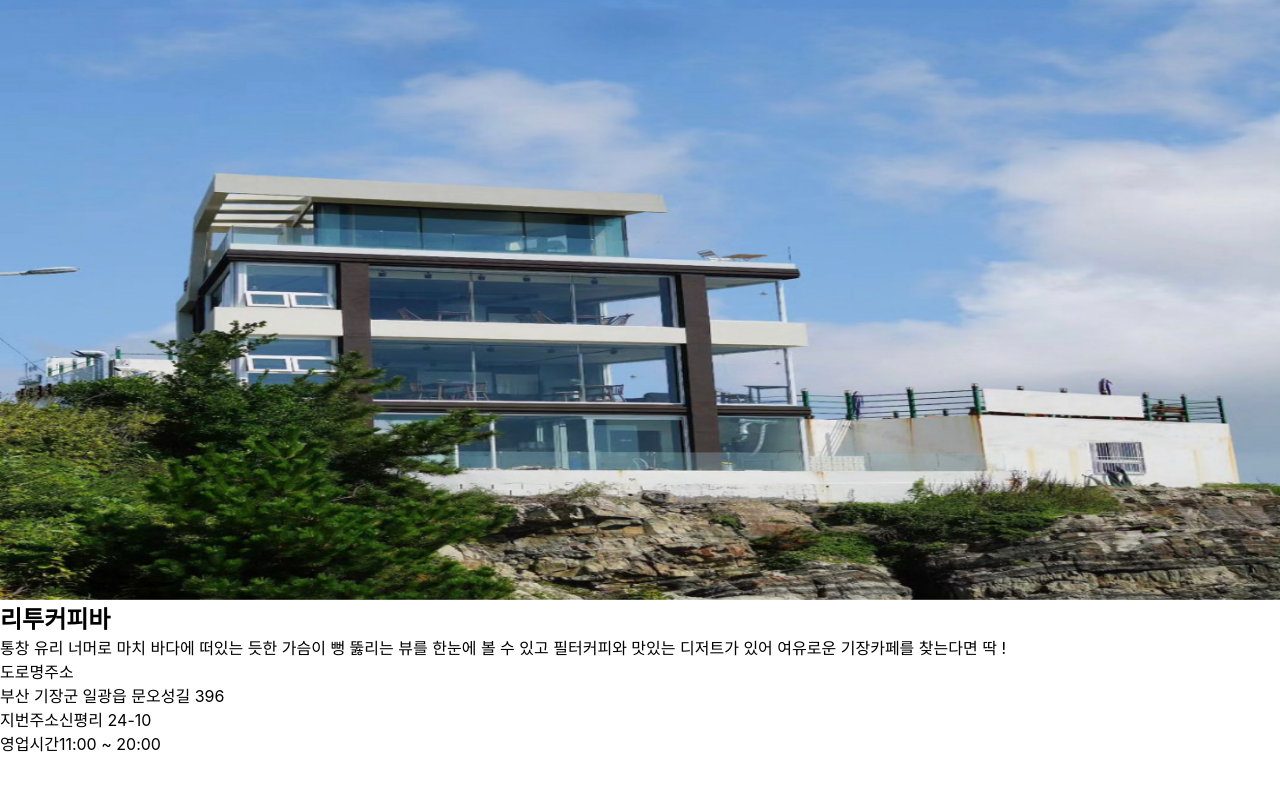
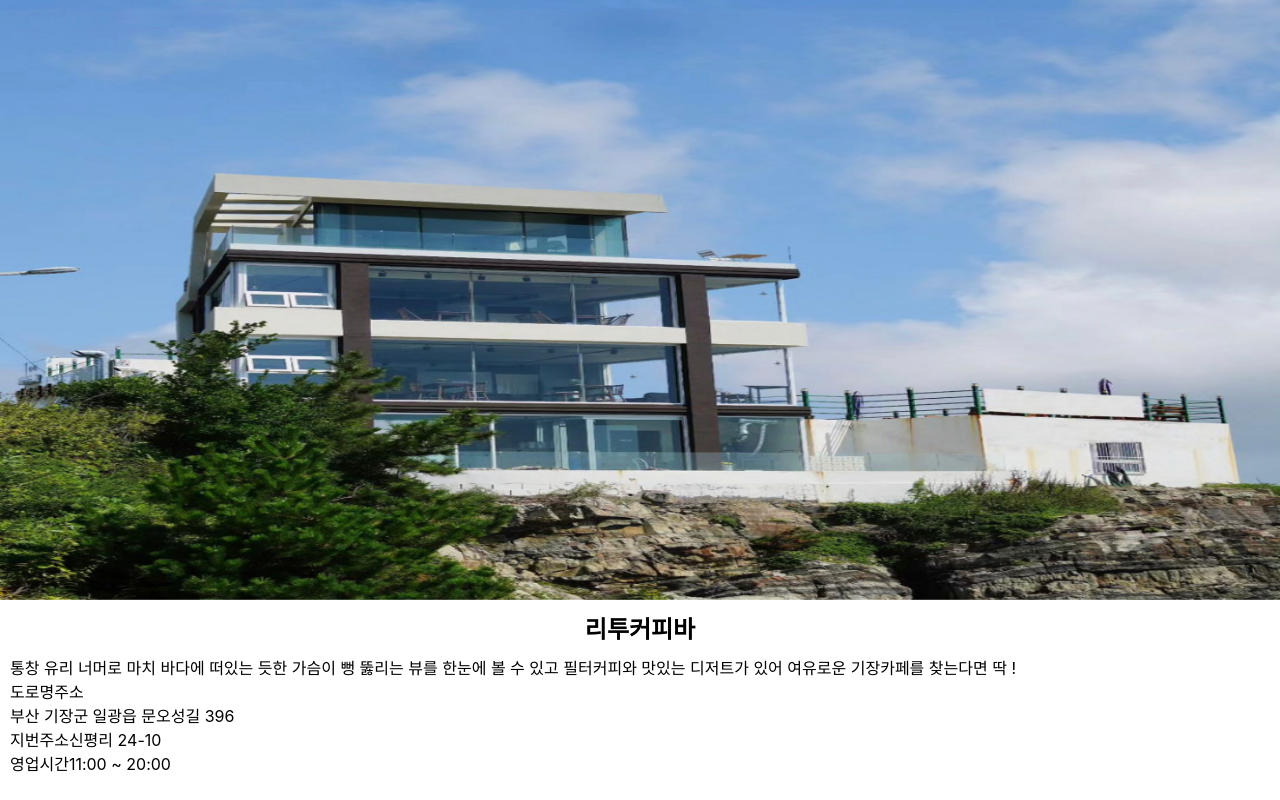
Before and after one commit to woooooooojin/busan_cafe_mobile, a React (Create React App) app: page /haeundae/detailhaeundae/0 in a window 1280 px wide. Shown: the top 800 px of the page. Built offline with nearby package versions, Linux system fonts and the light colour scheme; the HTML template or start-up script is replaced by a standard one.

Commit message:
detail style

```diff
--- a/src/pages/detailpage/DetailHaeundae.jsx
+++ b/src/pages/detailpage/DetailHaeundae.jsx
@@ -39,6 +39,19 @@
         @media (min-width: 768px) {
             height: 600px;
         }
+    }
+
+    .detail_box{
+        padding: 0 10px;
+
+    }
+    .detail_box h2{
+        text-align: center;
+        margin-top: 10px;
+
+    }
+    .detail_desc{
+        margin-top: 10px;
     }
 
 
```
